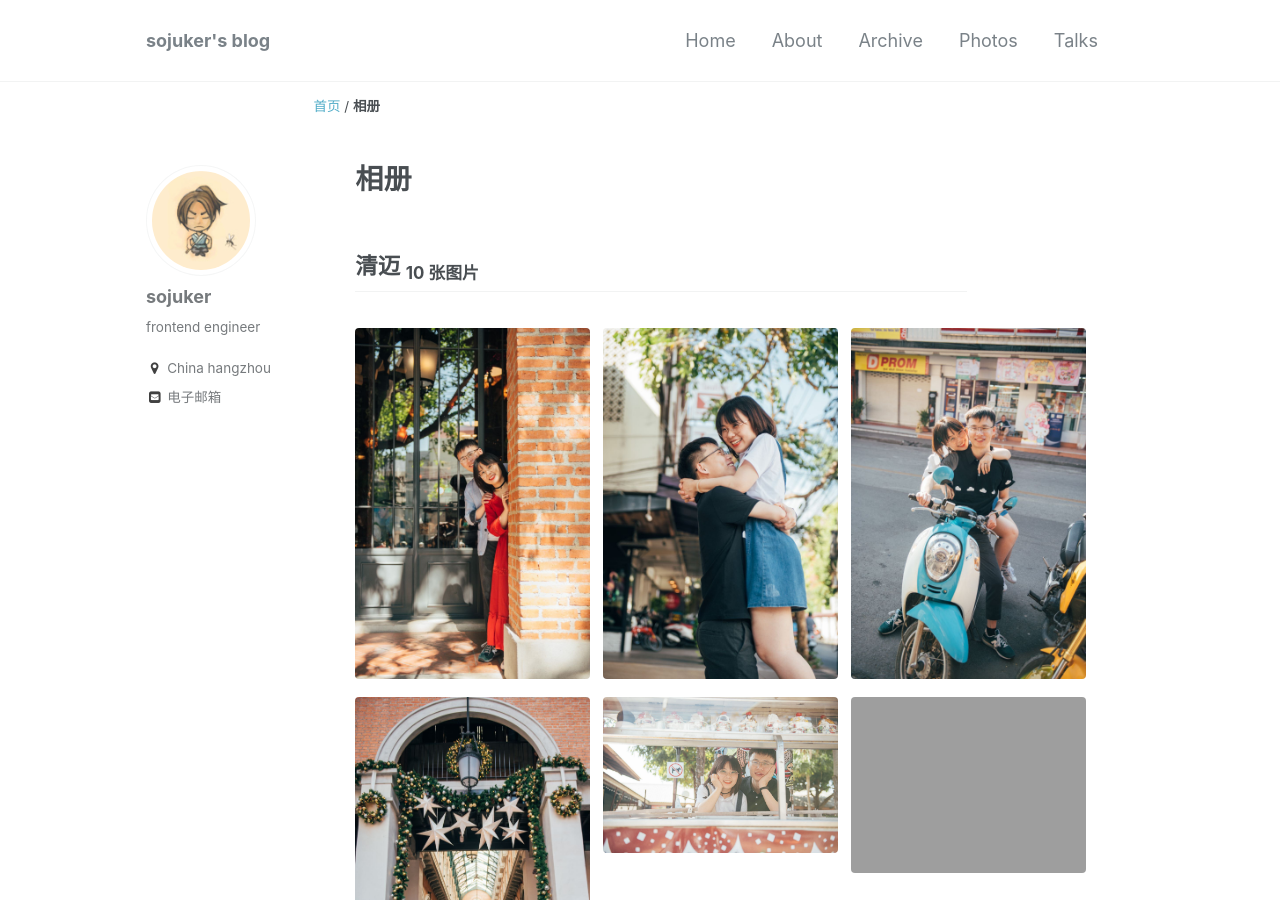
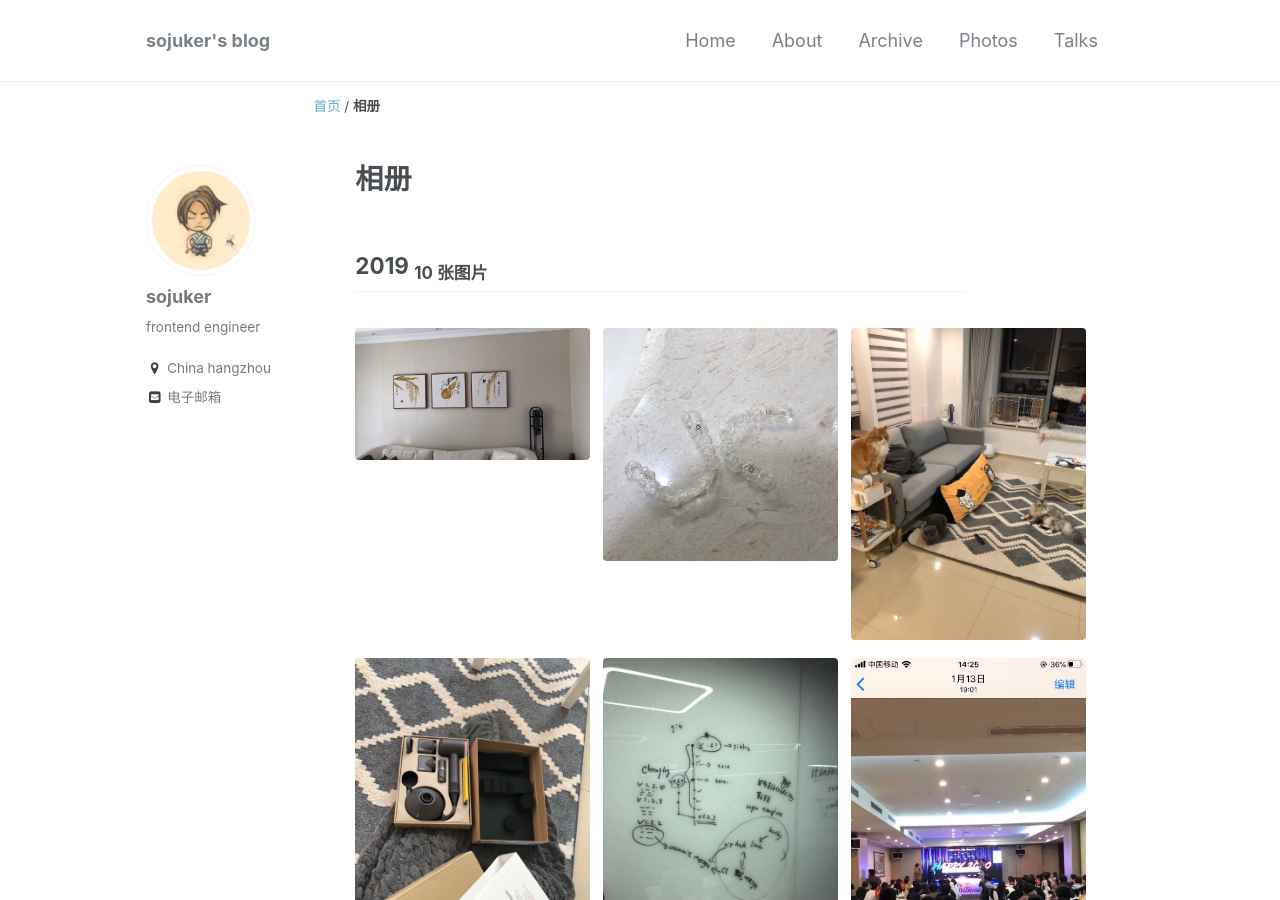
Before and after one commit to sojuker/sojuker.github.io, a Jekyll site: the page built from _pages/photos.md, in a window 1280 px wide and 900 px high. Built offline with Jekyll 4.4.1, drawn with Linux system fonts in a browser that asks for light colours.

Commit message:
add 2019

```diff
--- a/_pages/photos.md
+++ b/_pages/photos.md
@@ -250,7 +250,42 @@ galleryQingMai:
   - url: /photos/清迈/温馨2.jpg
     image_path: /photos/清迈/温馨2.jpg
     title: 温馨2
+gallery2019:
+  - url: /photos/2019/家装.jpg
+    image_path: /photos/2019/家装.jpg
+    title: 家装
+  - url: /photos/2019/牙套.jpg
+    image_path: /photos/2019/牙套.jpg
+    title: 牙套
+  - url: /photos/2019/一窝猫.jpg
+    image_path: /photos/2019/一窝猫.jpg
+    title: 一窝猫
+  - url: /photos/2019/圣诞节.jpg
+    image_path: /photos/2019/圣诞节.jpg
+    title: 圣诞节
+  - url: /photos/2019/在工作.jpg
+    image_path: /photos/2019/在工作.jpg
+    title: 在工作
+  - url: /photos/2019/公司年会.jpg
+    image_path: /photos/2019/公司年会.jpg
+    title: 公司年会
+  - url: /photos/2019/吃晚饭了.jpg
+    image_path: /photos/2019/吃晚饭了.jpg
+    title: 吃晚饭了
+  - url: /photos/2019/新房入住.jpg
+    image_path: /photos/2019/新房入住.jpg
+    title: 新房入住
+  - url: /photos/2019/清迈夜市.jpg
+    image_path: /photos/2019/清迈夜市.jpg
+    title: 清迈夜市
+  - url: /photos/2019/好整齐的床.jpg
+    image_path: /photos/2019/好整齐的床.jpg
+    title: 好整齐的床
+
 ---
+
+## 2019 <sub>{{ page.gallery2019.size }} 张图片</sub>
+{% include gallery id="gallery2019" class="full"%}
 
 ## 清迈 <sub>{{ page.galleryQingMai.size }} 张图片</sub>
 {% include gallery id="galleryQingMai" class="full"%}
```
Also changed, not shown: photos/2019/一窝猫.jpg (added), photos/2019/公司年会.jpg (added), photos/2019/吃晚饭了.jpg (added), photos/2019/圣诞节.jpg (added), photos/2019/在工作.jpg (added), photos/2019/好整齐的床.jpg (added), photos/2019/家装.jpg (added), photos/2019/新房入住.jpg (added), photos/2019/清迈夜市.jpg (added), photos/2019/牙套.jpg (added).
